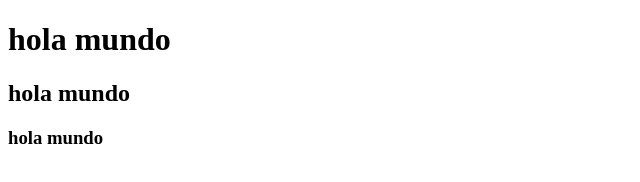
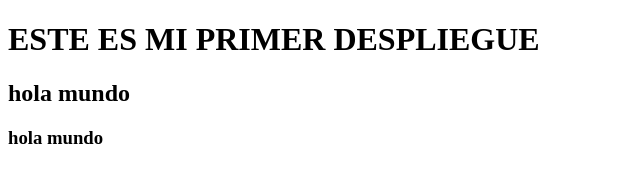
Before and after one commit to minexa-srl/prueba2, a plain HTML site: page index.html in a window 1280 px wide. Shown: the whole page, without its empty margins (0-640 px from the left). Drawn offline with Linux system fonts and the light colour scheme.

Commit message:
Update index.html

```diff
--- a/index.html
+++ b/index.html
@@ -8,7 +8,7 @@
 </head>
 
 <body>
-    <h1>hola mundo</h1>
+    <h1>ESTE ES MI PRIMER DESPLIEGUE</h1>
     <h2>hola mundo</h2>
     <h3>hola mundo</h3>
 </body>
```
